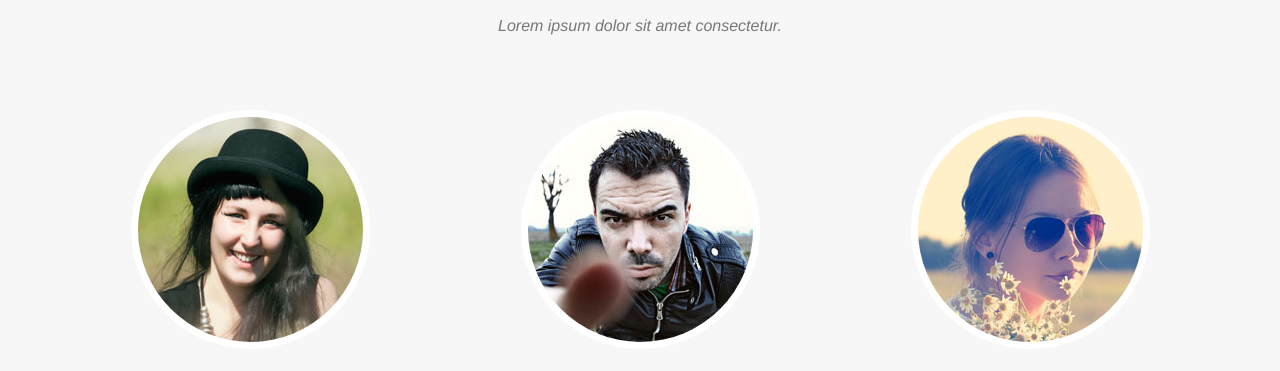
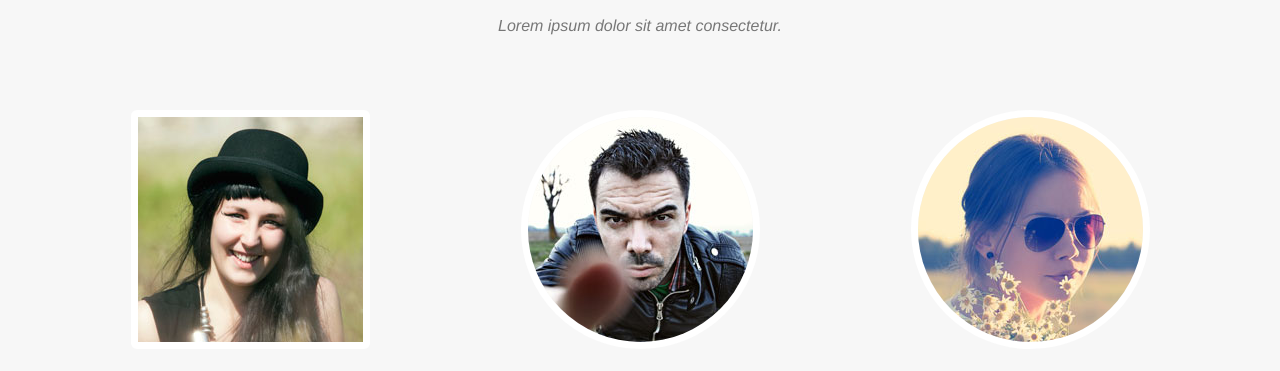
Before and after one commit to ishakabujamin/intro, a plain HTML site: page index.html in a window 1280 px wide. Shown: the part 4734-5105 px from the top of the page. Drawn offline with nearby package versions, Linux system fonts and the light colour scheme; a web font is replaced by a local one.

Commit message:
tukar "circle" ke "rounded"

```diff
--- a/index.html
+++ b/index.html
@@ -317,7 +317,7 @@
             <div class="row">
                 <div class="col-sm-4">
                     <div class="team-member">
-                        <img src="img/team/1.jpg" class="img-responsive img-circle" alt="">
+                        <img src="img/team/1.jpg" class="img-responsive img-rounded" alt="">
                         <h4>Kay Garland</h4>
                         <p class="text-muted">Lead Designer</p>
                         <ul class="list-inline social-buttons">
```
